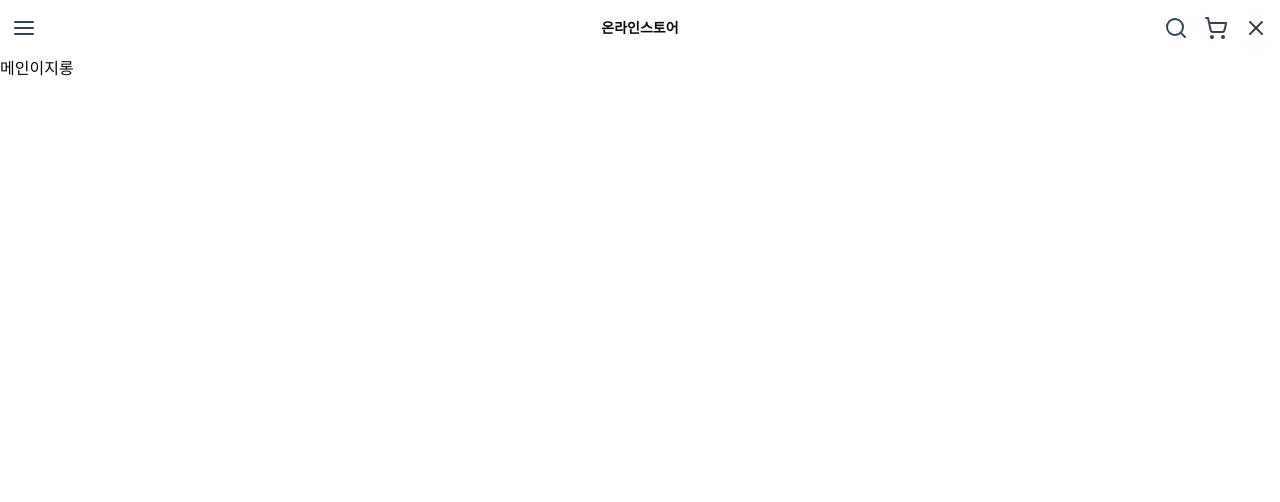
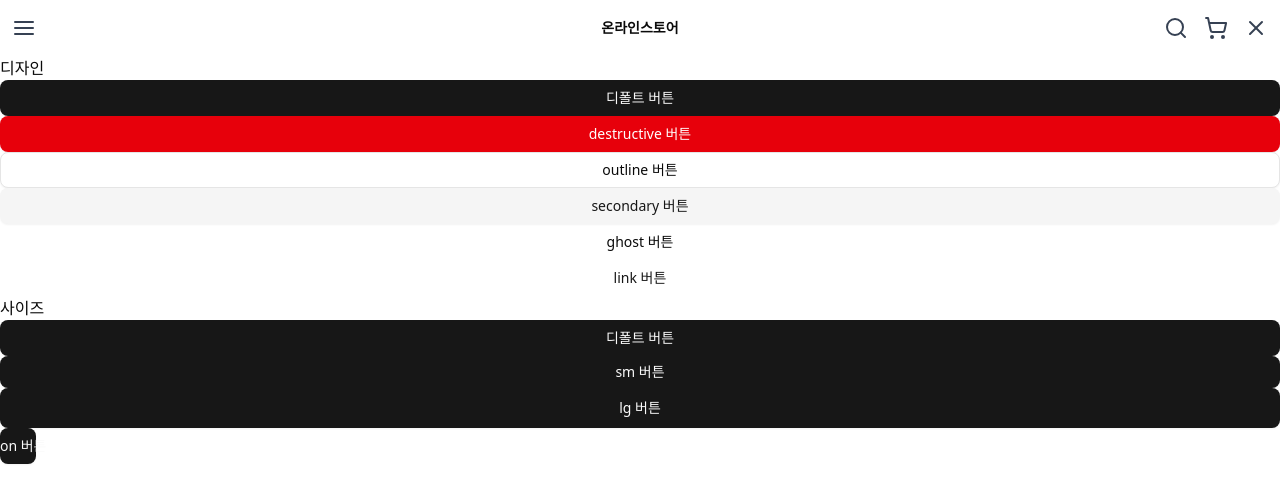
Before and after one commit to 3-114/FE-Starbucks-Renewal, a Next.js app: page / in a window 1280 px wide. Shown: the top 502 px of the page. Built offline with nearby package versions, Linux system fonts and the light colour scheme.

Commit message:
feat : ui setting

```diff
--- a/src/app/(main)/(hasNav)/page.tsx
+++ b/src/app/(main)/(hasNav)/page.tsx
@@ -1,5 +1,20 @@
+import { Button } from "@/components/ui/button"
+
 export default function page() {
   return (
-    <div>메인이지롱</div>
+    <div className="flex flex-col">
+      디자인
+      <Button variant="default" size="default"> 디폴트 버튼</Button>
+      <Button variant="destructive" size="default"> destructive 버튼</Button>
+      <Button variant="outline" size="default"> outline 버튼</Button>
+      <Button variant="secondary" size="default"> secondary 버튼</Button>
+      <Button variant="ghost" size="default"> ghost 버튼</Button>
+      <Button variant="link" size="default"> link 버튼</Button>
+      사이즈
+      <Button variant="default" size="default"> 디폴트 버튼</Button>
+      <Button variant="default" size="sm"> sm 버튼</Button>
+      <Button variant="default" size="lg"> lg 버튼</Button>
+      <Button variant="default" size="icon"> icon 버튼</Button>
+    </div>
   )
 }
```
Also changed, not shown: src/app/product/[productName]/layout.tsx (added), src/app/product/[productName]/page.tsx (added).
